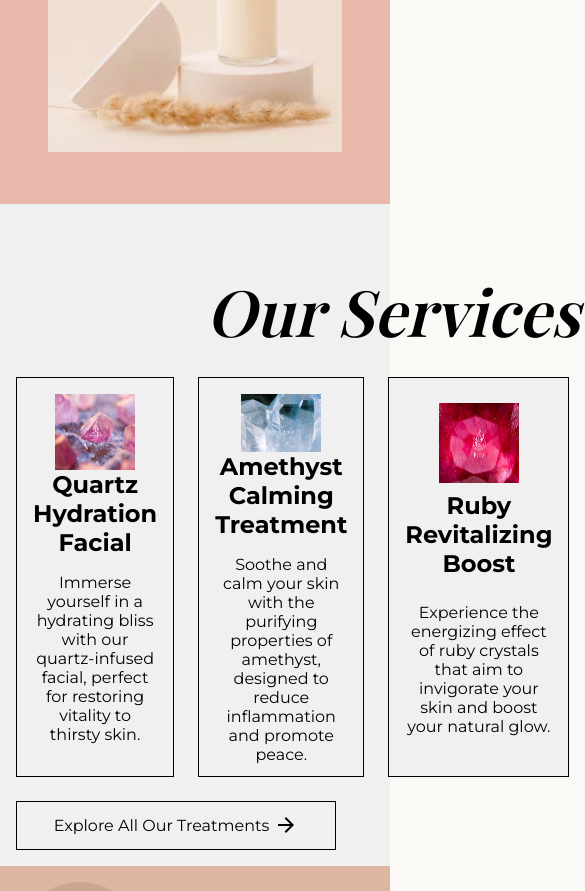
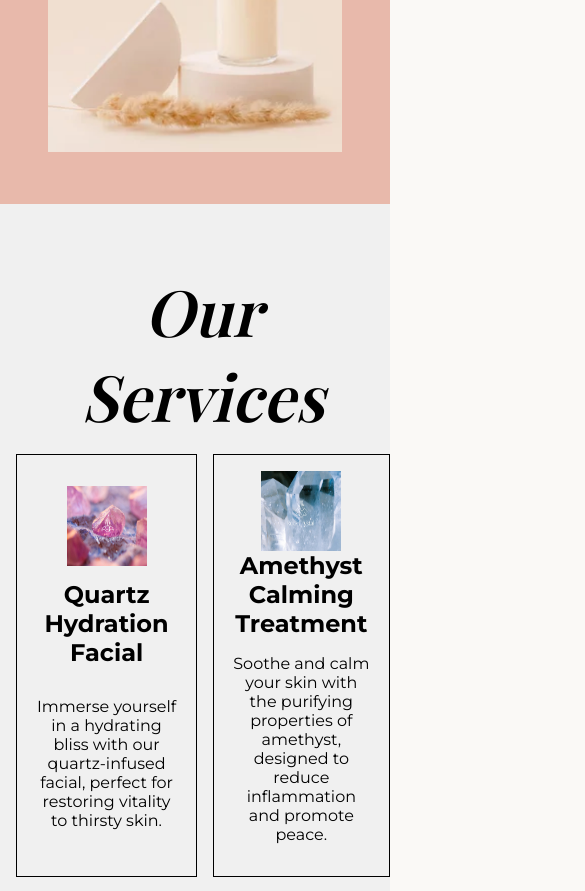
Before and after one commit to Object-ions/pure-mineral-aesthetics, a React (Create React App) app: page / in a window 390 px wide. Shown: the part 2092-2983 px from the top of the page, 585 px wide, since content can reach past the window. Built offline with nearby package versions, Linux system fonts and the light colour scheme; no server answers; a web font is replaced by a local one.

Commit message:
Successfully add responsiveness to ServicesSection

```diff
--- a/src/scss/_responsive.scss
+++ b/src/scss/_responsive.scss
@@ -146,3 +146,27 @@
     }
   }
 }
+
+// *** Services Section Responsive Styles *** //
+
+@media (max-width: 768px) {
+  .services-section .services-container {
+    grid-template-columns: repeat(2, 1fr);
+    grid-gap: 1rem;
+
+    > :first-child,
+    > :last-child {
+      // grid-column: 1 / -1;
+    }
+
+    .service-card {
+      height: auto;
+      // padding: 1rem;
+    }
+
+    .btn {
+      width: auto;
+      // margin: 0 auto;
+    }
+  }
+}
```
